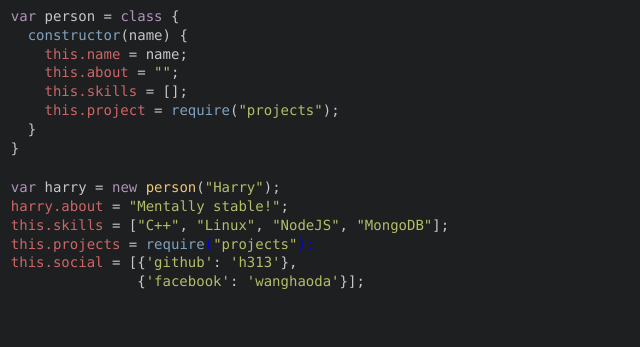
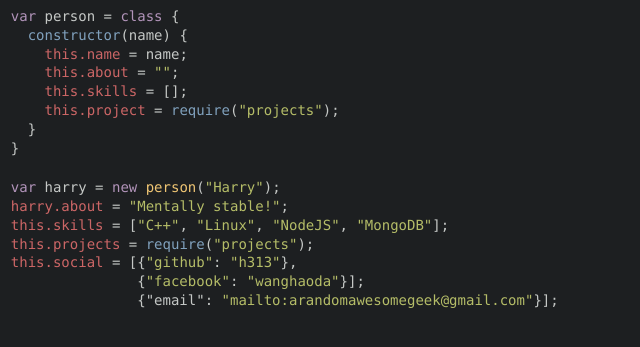
Before and after one commit to rootw4re/h313.github.io, a Jekyll site: the page built from index.html, in a window 1280 px wide. Shown: the top 347 px of the page, without its empty margins (0-640 px from the left). Built offline with Jekyll 4.4.1, drawn with Linux system fonts in a browser that asks for light colours; nearby versions of some CDN libraries.

Commit message:
finished homepage

```diff
--- a/index.html
+++ b/index.html
@@ -16,7 +16,8 @@ layout: default
   <p><span class="desc">var</span> harry = <span class="desc">new</span> <span class="class">person</span>(<span class="str">"Harry"</span>);</p>
   <p><span class="obj">harry.about</span> = <span class="str">"Mentally stable!"</span>;</p>
   <p><span class="obj">this.skills</span> = [<span class="str">"C++"</span>, <span class="str">"Linux"</span>, <span class="str">"NodeJS"</span>, <span class="str">"MongoDB"</span>];</p>
-  <p><span class="obj">this.projects</span> = <a href="{{ 'projects.html' | prepend: site.url }}"><span class="func">require</span>(<span class="str">"projects"</span>);</a></p>
-  <p><span class="obj">this.social</span> = [{<a href="https://github.com/h313" class="str">'github'</a>: <a href="https://github.com/h313" class="str">'h313'</a>},</p>
-  <p>               {<a href="https://github.com/h313" class="str">'facebook'</a>: <a href="https://www.facebook.com/wanghaoda" class="str">'wanghaoda'</a>}];</p>
+  <p><span class="obj">this.projects</span> = <span class="func">require</span>(<a href="{{ 'projects.html' | prepend: site.url }}" class="str">"projects"</a>);</a></p>
+  <p><span class="obj">this.social</span> = [{<a href="https://github.com/h313" class="str">"github"</a>: <a href="https://github.com/h313" class="str">"h313"</a>},</p>
+  <p>               {<a href="https://github.com/h313" class="str">"facebook"</a>: <a href="https://www.facebook.com/wanghaoda" class="str">"wanghaoda"</a>}];</p>
+  <p>               {<span class="string">"email"</span>: <a href="mailto:arandomawesomegeek@gmail.com" class="str">"mailto:arandomawesomegeek@gmail.com"</a>}];</p>
 </div>
--- a/js/home.js
+++ b/js/home.js
@@ -12,4 +12,5 @@ harry.about = "Mentally stable!";
 this.skills = ["C++", "Linux", "NodeJS", "MongoDB"];
 this.projects = require("projects");
 this.social = [{'github': 'h313'},
-               {'facebook': 'wanghaoda'}];
+               {'facebook': 'wanghaoda'},
+               {'email': 'mailto:arandomawesomegeek@gmail.com'}];
```
